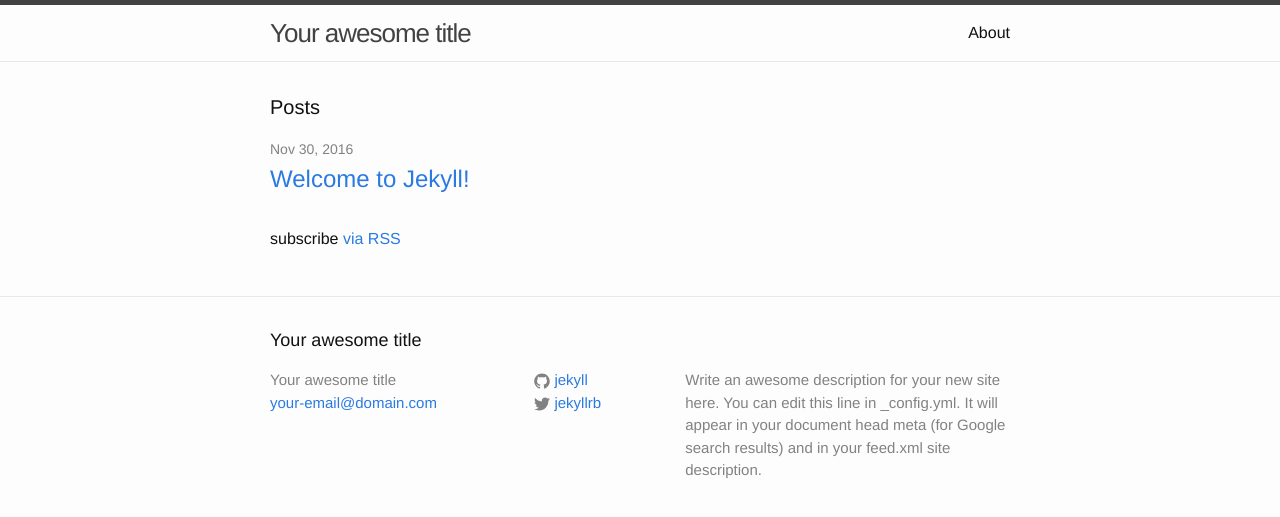
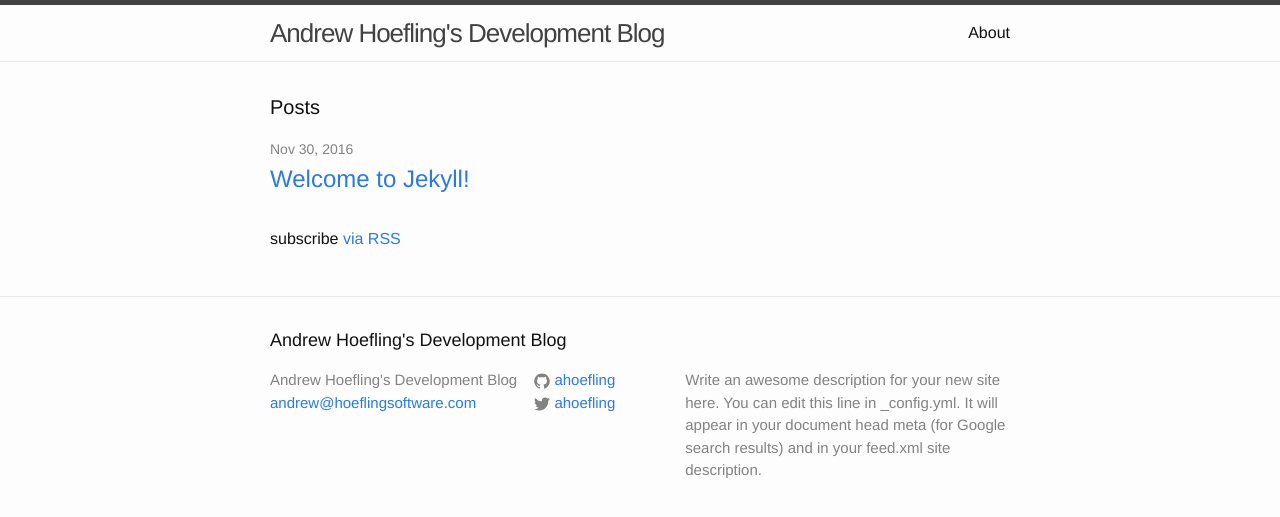
Before and after one commit to SkyeHoefling/ahoefling.github.io, a Jekyll site: the page built from index.html, in a window 1280 px wide. Shown: the top 517 px of the page. Built offline with Jekyll 4.4.1, drawn with Linux system fonts in a browser that asks for light colours.

Commit message:
Updated config to display info about me

```diff
--- a/_config.yml
+++ b/_config.yml
@@ -1,14 +1,14 @@
 # Site settings
-title: Your awesome title
-email: your-email@domain.com
+title: Andrew Hoefling's Development Blog
+email: andrew@hoeflingsoftware.com
 description: > # this means to ignore newlines until "baseurl:"
   Write an awesome description for your new site here. You can edit this
   line in _config.yml. It will appear in your document head meta (for
   Google search results) and in your feed.xml site description.
 baseurl: "" # the subpath of your site, e.g. /blog/
-url: "http://yourdomain.com" # the base hostname & protocol for your site
-twitter_username: jekyllrb
-github_username:  jekyll
+url: "http://ahoefling.github.io" # the base hostname & protocol for your site
+twitter_username: ahoefling
+github_username:  ahoefling
 
 # Build settings
 markdown: kramdown
```
